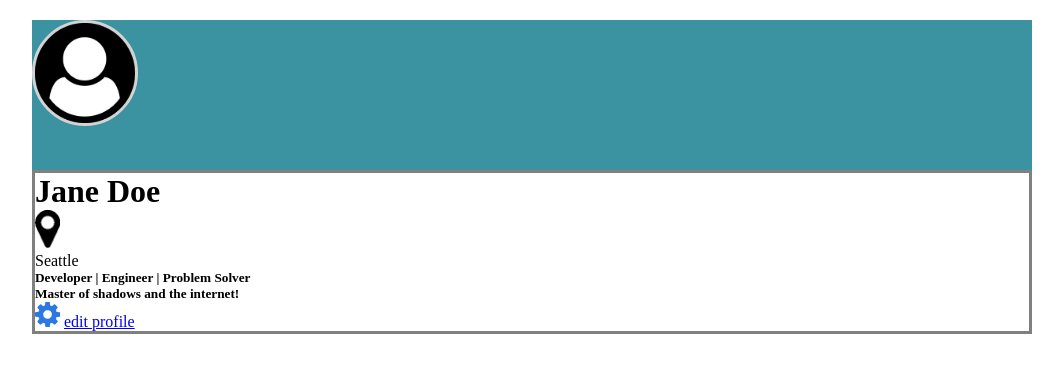
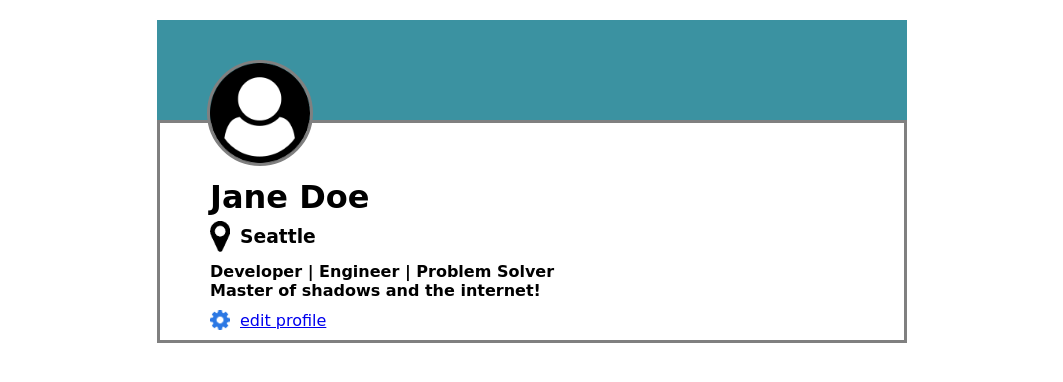
Before and after one commit to Amiculay/WFMay2022, a plain HTML site: page Day4/UserCard/index.html in a window 1280 px wide. Shown: the whole page, without its empty margins (108-1171 px from the left). Drawn offline with Linux system fonts and the light colour scheme.

Commit message:
Flushed code

```diff
--- a/Day4/UserCard/index.html
+++ b/Day4/UserCard/index.html
@@ -19,11 +19,11 @@
                 <h1>Jane Doe</h1>
                 <div class="marker">
                     <img class="icon" src="icons/map-marker.png" alt="Marker">
-                    <h3></h3>Seattle</h3>
+                    <h3>Seattle</h3>
                 </div>
                 <div class="info">
-                    <h5>Developer | Engineer | Problem Solver</h5>
-                    <h5>Master of shadows and the internet!</h5>
+                    <h4>Developer | Engineer | Problem Solver</h4>
+                    <h4>Master of shadows and the internet!</h4>
                 </div>
                 <div class="gear">
                     <img class="icon" src="icons/gear.png" alt="Gear setting">
--- a/Day4/UserCard/style.css
+++ b/Day4/UserCard/style.css
@@ -4,7 +4,8 @@
 }
 
 .container {
-    width: 1000px;
+    font-family: cursive;
+    width: 750px;
     margin: 0px auto;
     display: flex;
     flex-direction: column;
@@ -13,7 +14,7 @@
 
 .top {
     background-color: #3b92a1;
-    height: 150px;
+    height: 100px;
     display: flex;
     position: relative;
 }
@@ -25,16 +26,19 @@
 }
 
 .profilePic {
-    background-color: #466469;
     border-style: solid;
-    border-color: lightgray;
+    border-color: grey;
     border-radius: 50%;
     width: 100px;
     height: 100px;
     position: relative;
+    top: 40px;
+    left: 50px;
 }
 
 .bottom {
+    padding-top: 50px;
+    padding-left: 50px;
     border: solid grey;
     display: flex;
     justify-content: space-evenly;
@@ -42,12 +46,23 @@
     flex-direction: column;
 }
 
-.marker + .gear {
+h1, h3 {
+    padding-top: 5px;
+    padding-bottom: 5px;
+}
+
+.marker, .gear {
+    position: relative;
     display: flex;
     align-items: center;
-    justify-content: center;
+    gap: 10px;
+    padding-bottom: 10px;
+}
+
+.info {
+    padding-bottom: 10px;
 }
 
 .marker > img, .gear > img {
-    width: 25px;
+    width: 20px;
 }
```
